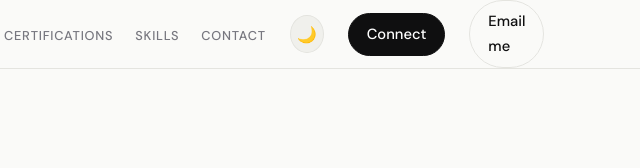
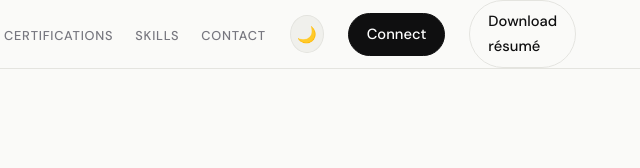
Before and after one commit to vishnukumawat12/portfolio, a plain HTML site: page index.html in a window 1280 px wide. Shown: the top 168 px of the page, 632-1272 px from the left. Drawn offline with Linux system fonts and the light colour scheme.

Commit message:
Update index.html

```diff
--- a/index.html
+++ b/index.html
@@ -217,7 +217,7 @@
     </ul>
     <button class="toggle" id="themeBtn" type="button" aria-label="Switch to dark mode">🌙</button>
     <a class="btn small" href="https://www.linkedin.com/in/vishnukumawat/" target="_blank" rel="noopener">Connect</a>
-    <a class="btn small ghost" href="mailto:vishnu12kumawat12@gmail.com">Email me</a>
+    <a class="btn small ghost" href="https://drive.google.com/uc?export=download&amp;id=1ONUOh67C27qx4c-L-IKVGbqcXhYE1Xi_" target="_blank" rel="noopener">Download résumé</a>
   </div>
 </header>
 
@@ -393,6 +393,7 @@
         <a href="https://www.linkedin.com/in/vishnukumawat/" target="_blank" rel="noopener">💼 LinkedIn</a>
         <a href="mailto:vishnu12kumawat12@gmail.com">✉️ vishnu12kumawat12@gmail.com</a>
         <a href="tel:+918619352808">📞 +91 86193 52808</a>
+        <a href="https://drive.google.com/uc?export=download&amp;id=1ONUOh67C27qx4c-L-IKVGbqcXhYE1Xi_" target="_blank" rel="noopener">📄 Download résumé</a>
         <button type="button" id="copyBtn">📋 Copy email address</button>
       </div>
       <div class="foot">IIT Jodhpur, Rajasthan, India</div>
```
